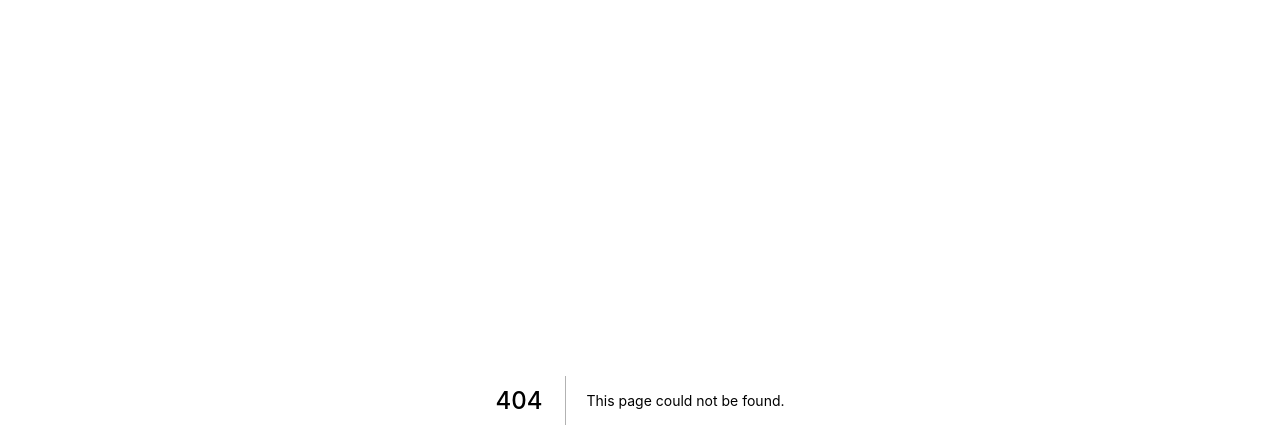
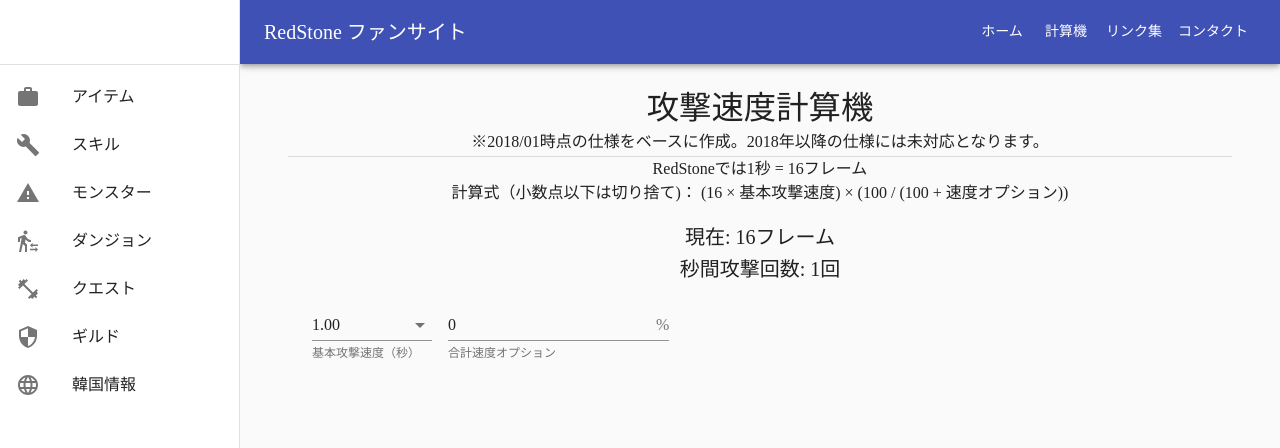
Before and after one commit to paveg/-redstone, a Next.js app: page /calculator in a window 1280 px wide. Before the commit this address had no page. Shown: the top 448 px of the page. Built offline with nearby package versions, Linux system fonts and the light colour scheme.

Commit message:
:sparkles: Easy calculator

```diff
--- a/src/components/Layout.tsx
+++ b/src/components/Layout.tsx
@@ -17,6 +17,8 @@
 import Button from '@material-ui/core/Button';
 import { Build, FitnessCenter, Language, Security, Warning, Work } from '@material-ui/icons';
 import TransferWithinAStationIcon from '@material-ui/icons/TransferWithinAStation';
+import Link from 'next/link';
+import { useRouter } from 'next/router';
 
 const drawerWidth = 240;
 
@@ -24,7 +26,6 @@
   createStyles({
     root: {
       display: 'flex',
-      flexGrow: 1,
     },
     drawer: {
       [theme.breakpoints.up('sm')]: {
@@ -40,6 +41,9 @@
     },
     appBarButtons: {
       marginLeft: 'auto',
+    },
+    globalMenuButton: {
+      maxHeight: 36,
     },
     menuButton: {
       marginRight: theme.spacing(2),
@@ -61,6 +65,7 @@
 
 const Layout: React.FC = ({ children }) => {
   const classes = useStyles();
+  const router = useRouter();
   const theme = useTheme();
   const [mobileOpen, setMobileOpen] = React.useState(false);
 
@@ -74,18 +79,25 @@
       <Divider />
       <List>
         {[
-          { linkName: 'アイテム', icon: <Work /> },
-          { linkName: 'スキル', icon: <Build /> },
-          { linkName: 'モンスター', icon: <Warning /> },
-          { linkName: 'ダンジョン', icon: <TransferWithinAStationIcon /> },
-          { linkName: 'クエスト', icon: <FitnessCenter /> },
-          { linkName: 'ギルド', icon: <Security /> },
-          { linkName: '韓国情報', icon: <Language /> },
+          { key: 'item', linkName: 'アイテム', icon: <Work />, href: '/items' },
+          { key: 'skill', linkName: 'スキル', icon: <Build />, href: '/skills' },
+          { key: 'monster', linkName: 'モンスター', icon: <Warning />, href: '/monsters' },
+          {
+            key: 'duengon',
+            linkName: 'ダンジョン',
+            icon: <TransferWithinAStationIcon />,
+            href: '/dungeons',
+          },
+          { key: 'quest', linkName: 'クエスト', icon: <FitnessCenter />, href: '/quests' },
+          { key: 'guild', linkName: 'ギルド', icon: <Security />, href: '/guild' },
+          { key: 'korea', linkName: '韓国情報', icon: <Language />, href: '/korea' },
         ].map((obj) => (
-          <ListItem button key={obj.linkName}>
-            <ListItemIcon>{obj.icon}</ListItemIcon>
-            <ListItemText primary={obj.linkName} />
-          </ListItem>
+          <Link key={obj.key} href={obj.href} passHref>
+            <ListItem button key={obj.key} component="a">
+              <ListItemIcon>{obj.icon}</ListItemIcon>
+              <ListItemText primary={obj.linkName} />
+            </ListItem>
+          </Link>
         ))}
       </List>
     </div>
@@ -109,9 +121,28 @@
             RedStone ファンサイト
           </Typography>
           <ButtonGroup color="primary" className={classes.appBarButtons}>
-            <Button color="inherit">計算機</Button>
-            <Button color="inherit">リンク</Button>
-            <Button color="inherit">お問い合わせ</Button>
+            {router.pathname !== '/' && (
+              <Link href="/" passHref>
+                <Button color="inherit" className={classes.globalMenuButton}>
+                  ホーム
+                </Button>
+              </Link>
+            )}
+            <Link href="/calculator" passHref>
+              <Button color="inherit" className={classes.globalMenuButton}>
+                計算機
+              </Button>
+            </Link>
+            <Link href="/links" passHref>
+              <Button color="inherit" className={classes.globalMenuButton}>
+                リンク集
+              </Button>
+            </Link>
+            <Link href="/contact" passHref>
+              <Button color="inherit" className={classes.globalMenuButton}>
+                コンタクト
+              </Button>
+            </Link>
           </ButtonGroup>
         </Toolbar>
       </AppBar>
--- /dev/null
+++ b/src/pages/calculator.tsx
@@ -0,0 +1,123 @@
+import * as React from 'react';
+import { createStyles, makeStyles, Theme } from '@material-ui/core/styles';
+import Typography from '@material-ui/core/Typography';
+import Layout from '../components/Layout';
+import { Container } from '@material-ui/core';
+import Box from '@material-ui/core/Box';
+import Select from '@material-ui/core/Select';
+import { useState } from 'react';
+import FormControl from '@material-ui/core/FormControl';
+import FormHelperText from '@material-ui/core/FormHelperText';
+import Input from '@material-ui/core/Input';
+import InputAdornment from '@material-ui/core/InputAdornment';
+import Divider from '@material-ui/core/Divider';
+
+const useStyles = makeStyles((theme: Theme) =>
+  createStyles({
+    formControl: {
+      margin: theme.spacing(1),
+      minWidth: 120,
+    },
+    selectEmpty: {
+      marginTop: theme.spacing(2),
+    },
+  }),
+);
+
+const baseSpeedOptions = [
+  '0.75',
+  '0.90',
+  '1.00',
+  '1.10',
+  '1.20',
+  '1.30',
+  '1.40',
+  '1.50',
+  '1.60',
+  '1.70',
+  '1.80',
+];
+
+const framePerSecond = 16;
+
+function calculateAttackSpeed(weaponAttackSpeed: number, speedOption: number) {
+  const a = Math.floor(framePerSecond * weaponAttackSpeed);
+  const b = 100 / (100 + speedOption);
+  return Math.floor(a * b);
+}
+
+const Calculator: React.FC = () => {
+  const classes = useStyles();
+  const [baseSpeed, setBaseSpeed] = useState<string>('1.00');
+  const [speedOption, setSpeedOption] = useState<number>(0);
+
+  const as = calculateAttackSpeed(Number(baseSpeed), Number(speedOption));
+
+  return (
+    <>
+      <Layout>
+        <Container>
+          <Typography variant="h4" align="center">
+            攻撃速度計算機
+          </Typography>
+          <Typography variant="subtitle1" align="center">
+            ※2018/01時点の仕様をベースに作成。2018年以降の仕様には未対応となります。
+          </Typography>
+          <Divider />
+          <Typography variant="body1" align="center">
+            RedStoneでは1秒 = 16フレーム
+            <br />
+            計算式（小数点以下は切り捨て)： (16 × 基本攻撃速度) × (100 / (100 + 速度オプション))
+          </Typography>
+          <Box component="div" m={2}>
+            <Typography variant="h6" align="center">
+              現在: {as}フレーム
+              <br />
+              秒間攻撃回数: {Math.round(framePerSecond / as)}回
+            </Typography>
+
+            <FormControl className={classes.formControl}>
+              <Select
+                native
+                value={baseSpeed}
+                onChange={(e) => {
+                  if (typeof e.target.value !== 'string') return;
+                  setBaseSpeed(e.target.value);
+                }}
+                name="base-speed"
+                className={classes.selectEmpty}
+              >
+                {baseSpeedOptions.map((option) => {
+                  return (
+                    <option key={option} value={option}>
+                      {option}
+                    </option>
+                  );
+                })}
+              </Select>
+              <FormHelperText id="speed-option-helper-text">基本攻撃速度（秒）</FormHelperText>
+            </FormControl>
+            <FormControl className={classes.formControl}>
+              <Input
+                id="speed-option"
+                value={speedOption}
+                onChange={(e) => {
+                  setSpeedOption(Number(e.target.value));
+                }}
+                endAdornment={<InputAdornment position="end">%</InputAdornment>}
+                aria-describedby="speed-option-helper-text"
+                inputProps={{
+                  'aria-label': 'speed-option',
+                }}
+                className={classes.selectEmpty}
+              />
+              <FormHelperText id="speed-option-helper-text">合計速度オプション</FormHelperText>
+            </FormControl>
+          </Box>
+        </Container>
+      </Layout>
+    </>
+  );
+};
+
+export default Calculator;
```
Also changed, not shown: src/pages/contact.tsx (added, +12 -0 lines), src/pages/dungeons.tsx (added, +12 -0 lines), src/pages/guild.tsx (added, +12 -0 lines), src/pages/items.tsx (added, +12 -0 lines), src/pages/korea.tsx (added, +12 -0 lines), src/pages/links.tsx (added, +12 -0 lines), src/pages/monsters.tsx (added, +12 -0 lines), src/pages/quests.tsx (added, +12 -0 lines), src/pages/skills.tsx (added, +12 -0 lines), 1 other file (tests, documents, lock files or other folders).
